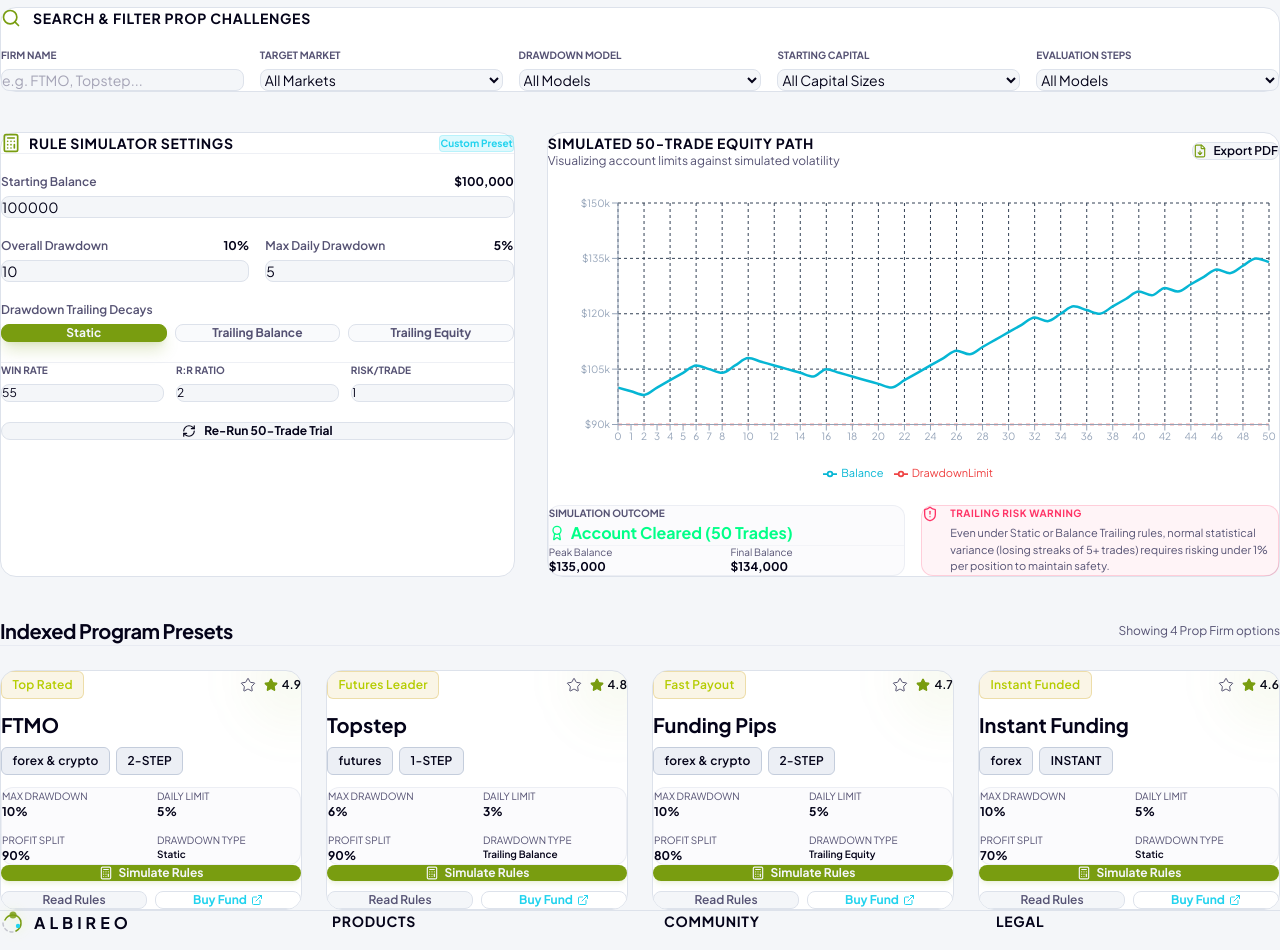
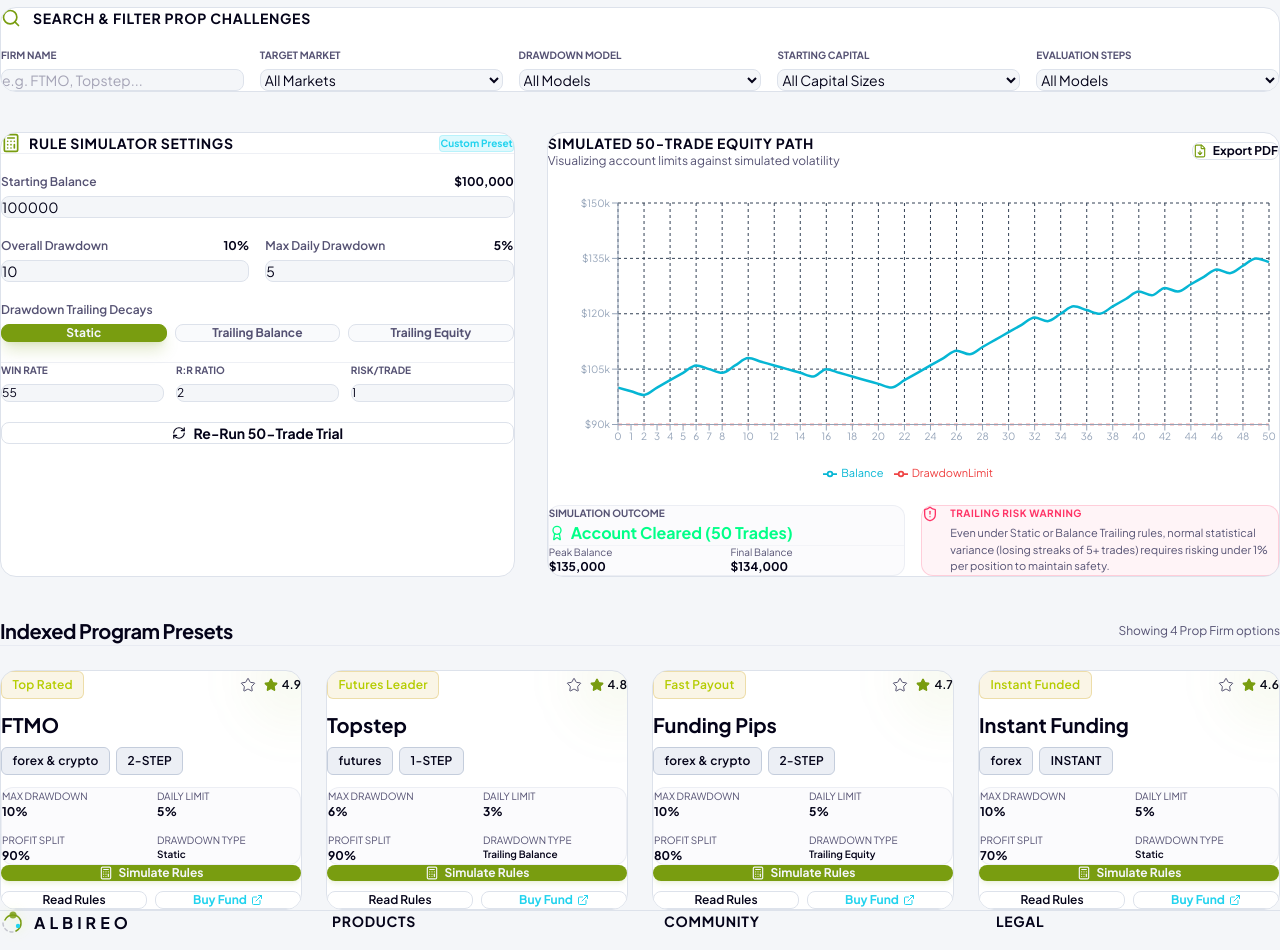
Before and after one commit to Kavin-Brat/alberio, a Next.js app: page /prop-firms in a window 1280 px wide. Shown: the part 220-1170 px from the top of the page. Built offline with nearby package versions, Linux system fonts and the light colour scheme.

Commit message:
Refactor raw buttons and card containers in prop-firms, journal, and cot-analyzer to Card and Button components and fix focus outlines

```diff
--- a/src/app/prop-firms/page.tsx
+++ b/src/app/prop-firms/page.tsx
@@ -6,6 +6,8 @@
 import Badge from "@/components/ui/Badge";
 import FavoriteStar from "@/components/ui/FavoriteStar";
 import PageContainer from "@/components/layout/PageContainer";
+import Button from "@/components/ui/Button";
+import Card from "@/components/ui/Card";
 
 interface PropFirmPreset {
   id: string;
@@ -269,7 +271,7 @@
         </div>
 
         {/* SECTION 1: SEARCH & FILTER ENGINE */}
-        <div className="bg-surface-card border border-border-custom rounded-2xl p-6 flex flex-col gap-5 print:hidden">
+        <Card className="flex flex-col gap-5 print:hidden">
           <div className="flex items-center gap-3">
             <Search className="w-5 h-5 text-cygnus-gold" />
             <h2 className="font-bold text-sm uppercase tracking-wider text-text-primary">
@@ -351,13 +353,13 @@
               </select>
             </div>
           </div>
-        </div>
+        </Card>
 
         {/* SECTION 2: INTERACTIVE DRAWDOWN RULE SIMULATOR */}
         <div id="simulator" className="grid grid-cols-1 lg:grid-cols-12 gap-8 scroll-mt-24">
 
           {/* Simulator Inputs (Left - 5 Cols) */}
-          <div className="lg:col-span-5 bg-surface-card border border-border-custom rounded-2xl p-6 flex flex-col gap-5 print:hidden">
+          <Card className="lg:col-span-5 flex flex-col gap-5 print:hidden">
             <div className="flex items-center justify-between border-b border-border-custom/50 pb-3">
               <div className="flex items-center gap-2">
                 <Calculator className="w-5 h-5 text-cygnus-gold" />
@@ -426,7 +428,7 @@
                     key={type}
                     type="button"
                     onClick={() => setSimDrawdownType(type)}
-                    className={`text-[10px] md:text-xs py-2.5 px-1 rounded-lg border font-bold capitalize transition-all duration-200 ${
+                    className={`text-[10px] md:text-xs py-2.5 px-1 rounded-lg border font-bold capitalize transition-all duration-200 focus-visible:outline-none focus-visible:ring-2 focus-visible:ring-accent-gold ${
                       simDrawdownType === type
                         ? "bg-cygnus-gold border-cygnus-gold text-albireo-blue shadow-lg shadow-cygnus-gold/25"
                         : "bg-albireo-blue/50 border-border-custom text-text-muted hover:text-text-primary"
@@ -473,16 +475,17 @@
               </div>
             </div>
 
-            <button
+            <Button
+              variant="secondary"
               onClick={runSimulationCurve}
-              className="mt-2 w-full flex items-center justify-center gap-2 py-3 bg-albireo-blue hover:bg-albireo-blue/70 text-text-primary border border-border-custom rounded-xl text-xs font-bold transition-all duration-200"
+              className="mt-2 w-full flex items-center justify-center gap-2 py-3"
             >
               <RefreshCw className="w-3.5 h-3.5" /> Re-Run 50-Trade Trial
-            </button>
-          </div>
+            </Button>
+          </Card>
 
           {/* Simulator Visuals (Right - 7 Cols) */}
-          <div className="lg:col-span-7 min-w-0 bg-surface-card border border-border-custom rounded-2xl p-6 flex flex-col gap-6">
+          <Card className="lg:col-span-7 min-w-0 flex flex-col gap-6">
             <div className="flex items-center justify-between">
               <div className="flex flex-col">
                 <h3 className="font-bold text-sm uppercase tracking-wider text-text-primary">
@@ -492,12 +495,14 @@
                   Visualizing account limits against simulated volatility
                 </span>
               </div>
-              <button
+              <Button
+                variant="secondary"
+                size="sm"
                 onClick={handleExport}
-                className="flex items-center gap-1.5 bg-albireo-blue hover:bg-albireo-blue/75 border border-border-custom text-text-primary hover:text-white px-3.5 py-2 rounded-lg text-xs font-semibold transition-colors print:hidden"
+                className="flex items-center gap-1.5 print:hidden"
               >
                 <FileDown className="w-3.5 h-3.5 text-cygnus-gold" /> Export PDF
-              </button>
+              </Button>
             </div>
 
             {/* Custom Recharts Container */}
@@ -585,8 +590,7 @@
                 </div>
               </div>
             </div>
-
-          </div>
+          </Card>
         </div>
 
         {/* SECTION 3: PROP FIRM CARDS GRID */}
@@ -602,9 +606,10 @@
 
           <div className="grid grid-cols-1 md:grid-cols-2 lg:grid-cols-4 gap-6">
             {filteredPresets.map((firm) => (
-              <div
+              <Card
                 key={firm.id}
-                className="bg-surface-card border border-border-custom hover:border-cygnus-gold/40 p-6 rounded-2xl flex flex-col justify-between group transition-all duration-300 relative overflow-hidden"
+                hoverEffect={true}
+                className="flex flex-col justify-between group"
               >
                 {/* Glow */}
                 <div className="absolute -top-10 -right-10 w-24 h-24 bg-cygnus-gold/5 rounded-full blur-xl pointer-events-none group-hover:bg-cygnus-gold/10 transition-colors" />
@@ -666,24 +671,28 @@
 
                 {/* Buttons */}
                 <div className="flex flex-col gap-2.5 mt-4">
-                  <button
+                  <Button
+                    variant="primary"
+                    size="sm"
                     onClick={() => {
                       loadPreset(firm);
                       const element = document.getElementById("simulator");
                       if (element) element.scrollIntoView({ behavior: "smooth" });
                     }}
-                    className="w-full py-2 bg-cygnus-gold text-albireo-blue font-extrabold rounded-lg text-xs shadow-md shadow-cygnus-gold/10 hover:shadow-cygnus-gold/25 transition-all flex items-center justify-center gap-1.5"
+                    className="w-full flex items-center justify-center gap-1.5"
                   >
                     <Calculator className="w-3.5 h-3.5" /> Simulate Rules
-                  </button>
+                  </Button>
 
                   <div className="grid grid-cols-2 gap-2">
-                    <button
+                    <Button
+                      variant="secondary"
+                      size="sm"
                       onClick={() => setSelectedReview(firm)}
-                      className="py-1.5 bg-albireo-blue border border-border-custom hover:border-text-muted/40 text-text-muted hover:text-text-primary rounded-lg text-xs font-semibold transition-colors"
+                      className="w-full text-xs font-semibold"
                     >
                       Read Rules
-                    </button>
+                    </Button>
                     <a
                       href={firm.affiliateLink}
                       target="_blank"
@@ -694,7 +703,7 @@
                     </a>
                   </div>
                 </div>
-              </div>
+              </Card>
             ))}
           </div>
         </div>
@@ -702,15 +711,16 @@
         {/* SECTION 4: RULE MODAL (Read Rules) */}
         {selectedReview && (
           <div className="fixed inset-0 bg-black/60 backdrop-blur-sm z-50 flex items-center justify-center p-4">
-            <div className="bg-surface-card border border-border-custom rounded-2xl p-6 max-w-md w-full shadow-2xl animate-in zoom-in-95 duration-200">
+            <Card className="max-w-md w-full shadow-2xl animate-in zoom-in-95 duration-200">
               <div className="flex items-center justify-between border-b border-border-custom/50 pb-3">
                 <h3 className="text-lg font-bold text-text-primary">{selectedReview.name} Rule Guide</h3>
-                <button
+                <Button
+                  variant="secondary"
+                  size="sm"
                   onClick={() => setSelectedReview(null)}
-                  className="text-text-muted hover:text-text-primary font-bold text-sm bg-albireo-blue border border-border-custom/50 px-2 py-0.5 rounded"
                 >
                   Close
-                </button>
+                </Button>
               </div>
 
               <div className="flex flex-col gap-4 mt-4 text-sm text-text-muted leading-relaxed">
@@ -749,7 +759,7 @@
                   Claim discount at {selectedReview.name} <ExternalLink className="w-3.5 h-3.5" />
                 </a>
               </div>
-            </div>
+            </Card>
           </div>
         )}
 
--- a/src/components/dashboard/PositionSizerWidget.tsx
+++ b/src/components/dashboard/PositionSizerWidget.tsx
@@ -2,6 +2,7 @@
 
 import { useState, useEffect } from "react";
 import { Calculator, ShieldAlert } from "lucide-react";
+import Card from "@/components/ui/Card";
 
 type InstrumentType = "forex" | "gold" | "btc";
 
@@ -49,7 +50,7 @@
   }, [balance, riskPct, stopLoss, instrument]);
 
   return (
-    <div id="position-sizer" className="w-full bg-surface-card border border-border-custom rounded-2xl p-6 shadow-2xl relative my-8 scroll-mt-24">
+    <Card id="position-sizer" className="w-full shadow-2xl relative my-8 scroll-mt-24">
       {/* Background decoration */}
       <div className="absolute -bottom-10 -left-10 w-24 h-24 bg-cygnus-gold/5 rounded-full blur-xl pointer-events-none" />
 
@@ -89,7 +90,7 @@
                     key={inst}
                     type="button"
                     onClick={() => setInstrument(inst)}
-                    className={`text-[10px] font-bold py-2 rounded-lg border capitalize transition-all ${
+                    className={`text-[10px] font-bold py-2 rounded-lg border capitalize transition-all focus-visible:outline-none focus-visible:ring-2 focus-visible:ring-accent-gold ${
                       instrument === inst
                         ? "bg-cygnus-gold border-cygnus-gold text-albireo-blue shadow-lg shadow-cygnus-gold/25"
                         : "bg-albireo-blue border-border-custom text-text-muted hover:text-text-primary"
@@ -162,6 +163,6 @@
           </div>
         </div>
       </div>
-    </div>
+    </Card>
   );
 }
--- a/src/components/dashboard/QuickDrawdownWidget.tsx
+++ b/src/components/dashboard/QuickDrawdownWidget.tsx
@@ -2,6 +2,7 @@
 
 import { useState, useEffect } from "react";
 import { Calculator, AlertTriangle, CheckCircle } from "lucide-react";
+import Card from "@/components/ui/Card";
 
 /**
  * QuickDrawdownWidget Component
@@ -95,7 +96,7 @@
   };
 
   return (
-    <div className="w-full bg-surface-card border border-border-custom rounded-2xl p-6 lg:p-8 shadow-2xl relative overflow-hidden">
+    <Card className="w-full shadow-2xl relative overflow-hidden p-6 lg:p-8">
       {/* Visual background glow */}
       <div className="absolute -top-12 -right-12 w-32 h-32 bg-electric-cyan/10 rounded-full blur-2xl pointer-events-none"></div>
 
@@ -142,7 +143,7 @@
                     key={type}
                     type="button"
                     onClick={() => setDrawdownType(type)}
-                    className={`text-[10px] md:text-xs py-2 px-1 rounded-lg border font-semibold capitalize transition-all duration-200 ${
+                    className={`text-[10px] md:text-xs py-2 px-1 rounded-lg border font-semibold capitalize transition-all duration-200 focus-visible:outline-none focus-visible:ring-2 focus-visible:ring-accent-gold ${
                       drawdownType === type
                         ? "bg-cygnus-gold text-albireo-blue border-cygnus-gold shadow-lg shadow-cygnus-gold/25"
                         : "bg-albireo-blue/50 text-text-muted border-border-custom hover:bg-albireo-blue hover:text-text-primary"
@@ -270,6 +271,6 @@
           </div>
         </div>
       </div>
-    </div>
+    </Card>
   );
 }
```
Also changed, not shown: src/app/journal/page.tsx (+26 -21 lines), src/app/tools/cot-analyzer/page.tsx (+15 -13 lines).
